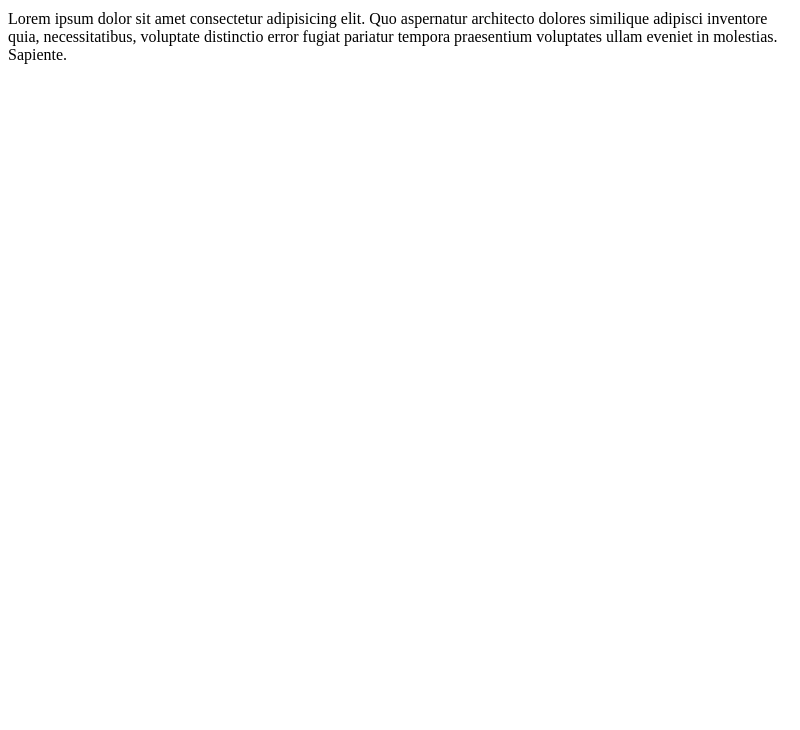
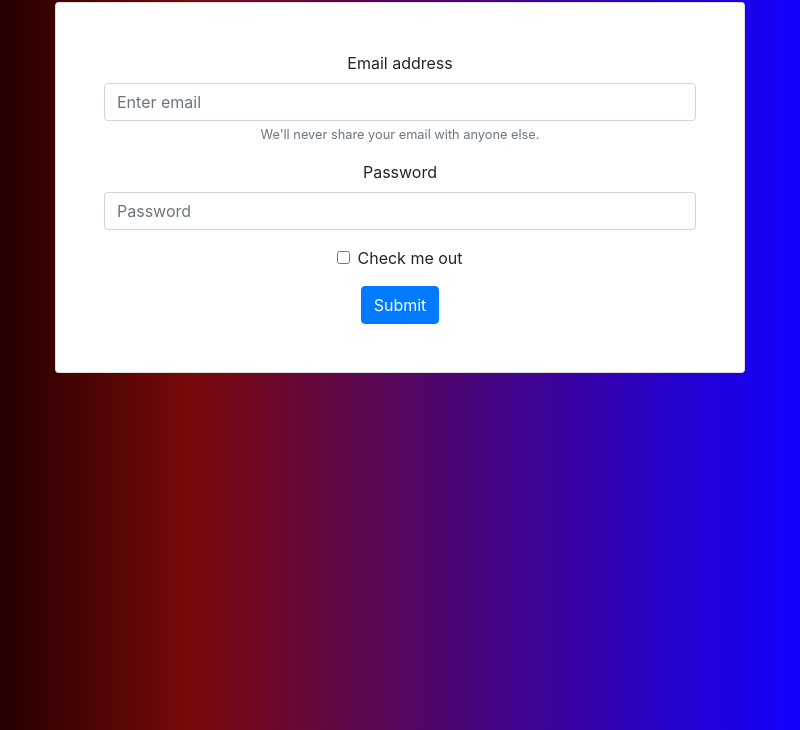
Before and after one commit to luissuil/controlserver, an Electron app: page src/views/index.html in a window 800 px wide. Shown: the part 70-800 px from the top of the page. Drawn offline with nearby package versions, Linux system fonts and the light colour scheme.

Commit message:
nuevas cosas 2

```diff
--- a/package.json
+++ b/package.json
@@ -4,6 +4,8 @@
   "description": "",
   "main": "src/index.js",
   "dependencies": {
+    "ejs": "^2.6.2",
+    "ejs-electron": "^2.0.3",
     "electron": "^5.0.7",
     "electron-reload": "^1.4.1"
   },
--- a/src/views/index.html
+++ b/src/views/index.html
@@ -4,10 +4,37 @@
     <meta charset="UTF-8">
     <meta name="viewport" content="width=device-width, initial-scale=1.0">
     <meta http-equiv="X-UA-Compatible" content="ie=edge">
-    <title>Document</title>
-</head>
+    <title>
+        </title>
+    <script
+    src="https://code.jquery.com/jquery-3.4.1.js"
+    integrity="sha256-WpOohJOqMqqyKL9FccASB9O0KwACQJpFTUBLTYOVvVU="
+    crossorigin="anonymous"></script>
+    <link rel="stylesheet" href="https://stackpath.bootstrapcdn.com/bootstrap/4.3.1/css/bootstrap.min.css" integrity="sha384-ggOyR0iXCbMQv3Xipma34MD+dH/1fQ784/j6cY/iJTQUOhcWr7x9JvoRxT2MZw1T" crossorigin="anonymous">
+    <link rel="stylesheet" href="style.css">
+</head>cls
 <body>
-    <h1>Luis</h1>
-    <p>Lorem ipsum dolor sit amet consectetur adipisicing elit. Quo aspernatur architecto dolores similique adipisci inventore quia, necessitatibus, voluptate distinctio error fugiat pariatur tempora praesentium voluptates ullam eveniet in molestias. Sapiente.</p>
+    <div class="container ">
+        <div class="card mt-5 text-center p-5">
+            <div class="card_body">
+                    <form>
+                            <div class="form-group ">
+                              <label for="exampleInputEmail1">Email address</label>
+                              <input type="email" class="form-control" id="exampleInputEmail1" aria-describedby="emailHelp" placeholder="Enter email">
+                              <small id="emailHelp" class="form-text text-muted">We'll never share your email with anyone else.</small>
+                            </div>
+                            <div class="form-group">
+                              <label for="exampleInputPassword1">Password</label>
+                              <input type="password" class="form-control" id="exampleInputPassword1" placeholder="Password">
+                            </div>
+                            <div class="form-group form-check">
+                              <input type="checkbox" class="form-check-input" id="exampleCheck1">
+                              <label class="form-check-label" for="exampleCheck1">Check me out</label>
+                            </div>
+                            <button type="submit" class="btn btn-primary">Submit</button>
+                          </form>
+            </div>
+        </div>
+    </div>
 </body>
 </html>
--- /dev/null
+++ b/src/views/style.css
@@ -0,0 +1,5 @@
+body{
+
+    background: rgb(36,0,0);
+    background: linear-gradient(90deg, rgb(36, 0, 0) 0%, rgba(121,9,9,1) 24%, rgb(17, 0, 255) 100%);
+}
```
Also changed, not shown: src/index.js (+19 -1 lines), src/views/volcanes-655x368.jpg (added), 1 other file.
